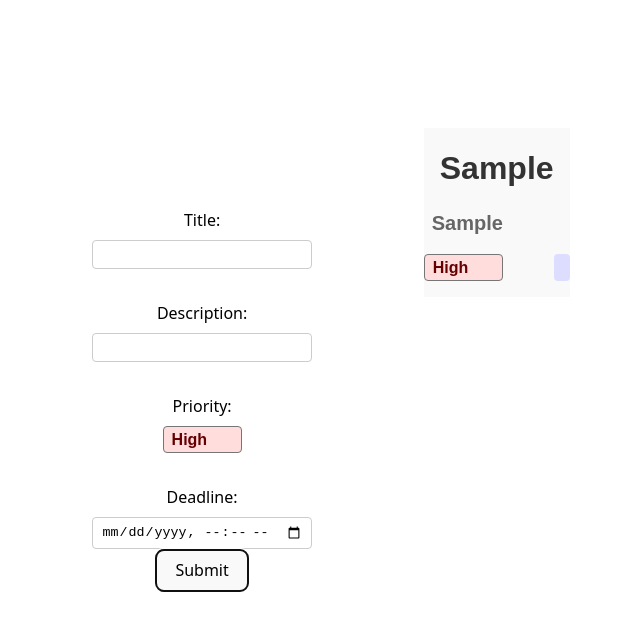
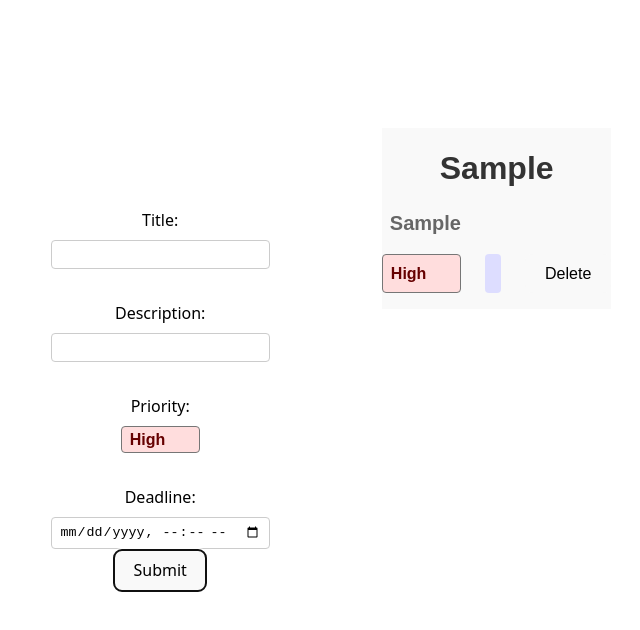
Before and after one commit to vihangawagholkar/my-task-manager, a React (Vite) app: page / in a window 1280 px wide. Both pictures are taken after typing "Sample", "Sample" into the empty fields and a click on the button "Submit". Shown: the top 630 px of the page, without its empty margins (349-989 px from the left). Built offline with nearby package versions, Linux system fonts and the light colour scheme.

Commit message:
Added a delete button to task cards

```diff
--- a/src/App.jsx
+++ b/src/App.jsx
@@ -7,17 +7,20 @@ import AddTaskForm from './components/AddTaskForm';
 
 function App() {
 
-  const [tasks, setTask] = useState([]);
+  const [tasks, setTasks] = useState([]);
 
   const addTask = (newTask) => {
-    setTask([...tasks, newTask]);
+    setTasks([...tasks, newTask]);
   }
 
+  const deleteTask = (index) => {
+    setTasks(tasks.filter((task, i) => i !== index));
+  }
   return (<div className="App">
 
       <AddTaskForm addTask = {addTask}/>
       <div className='task-card-component'>
-      {tasks.map(task => <TaskCard title={task.title} description={task.description} key={task.title} priorityPassed={task.priority} deadline={task.deadline}/>)}
+      {tasks.map((task, index) => <TaskCard key = {index} title={task.title} description={task.description} priorityPassed={task.priority} deadline={task.deadline} deleteTask={() => deleteTask(index)}/>)}
       </div>
     </div>
   )
--- a/src/components/TaskCard.jsx
+++ b/src/components/TaskCard.jsx
@@ -5,7 +5,7 @@ import './TaskCard.css';
 import { useState } from 'react';
 
 // TaskCard component represents a single task in the UI
-function TaskCard({title, description, priorityPassed, deadline}) {
+function TaskCard({title, description, priorityPassed, deadline, deleteTask}) {
 
   // Available priority options for the dropdown
   const options = ['High', 'Medium', 'Low'];
@@ -23,6 +23,8 @@ function TaskCard({title, description, priorityPassed, deadline}) {
   const handleChange = (e) => {
     setPriority(e.target.value);
   };
+
+
 
   return (
 
@@ -61,6 +63,8 @@ function TaskCard({title, description, priorityPassed, deadline}) {
         {/* Deadline label for the task */}
         <div className="deadline">{deadline}</div>
 
+        <button className='delete' onClick={deleteTask}>Delete</button>
+
       </div>
     </div>
   );
```
